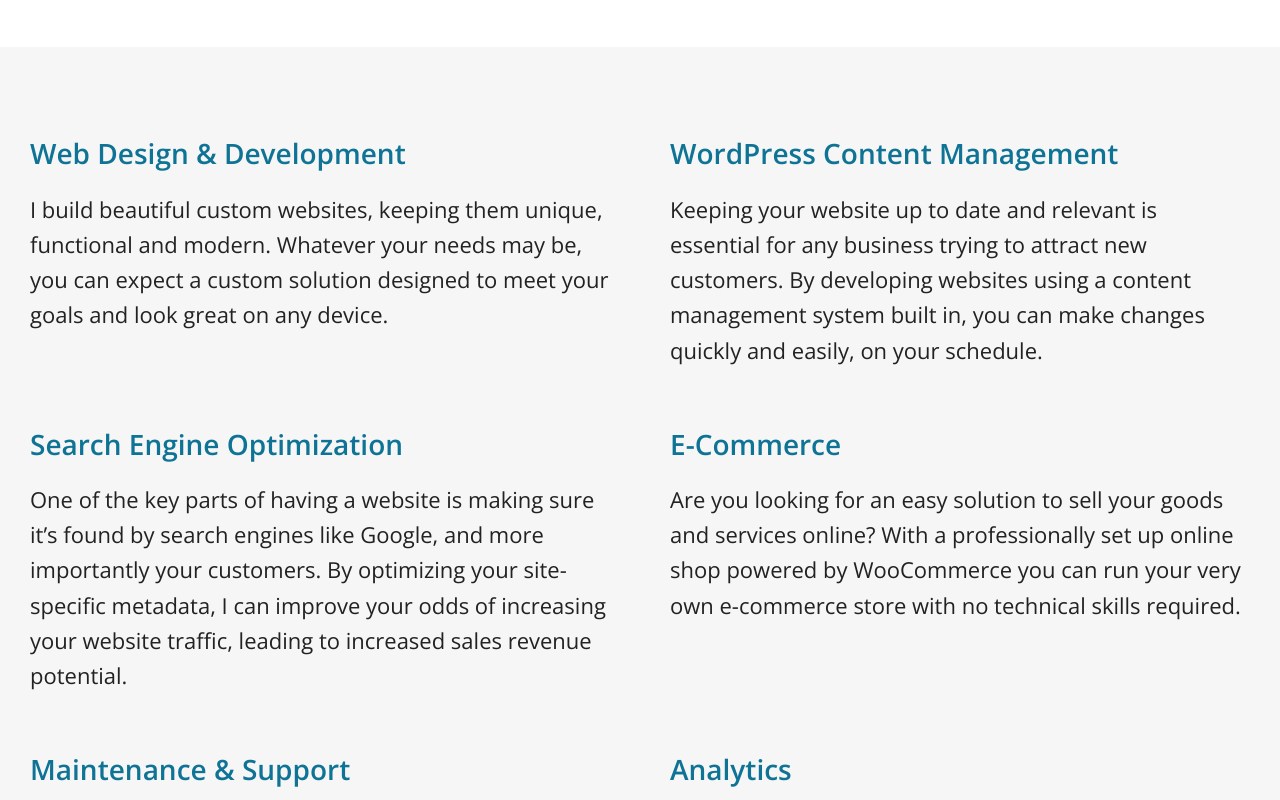
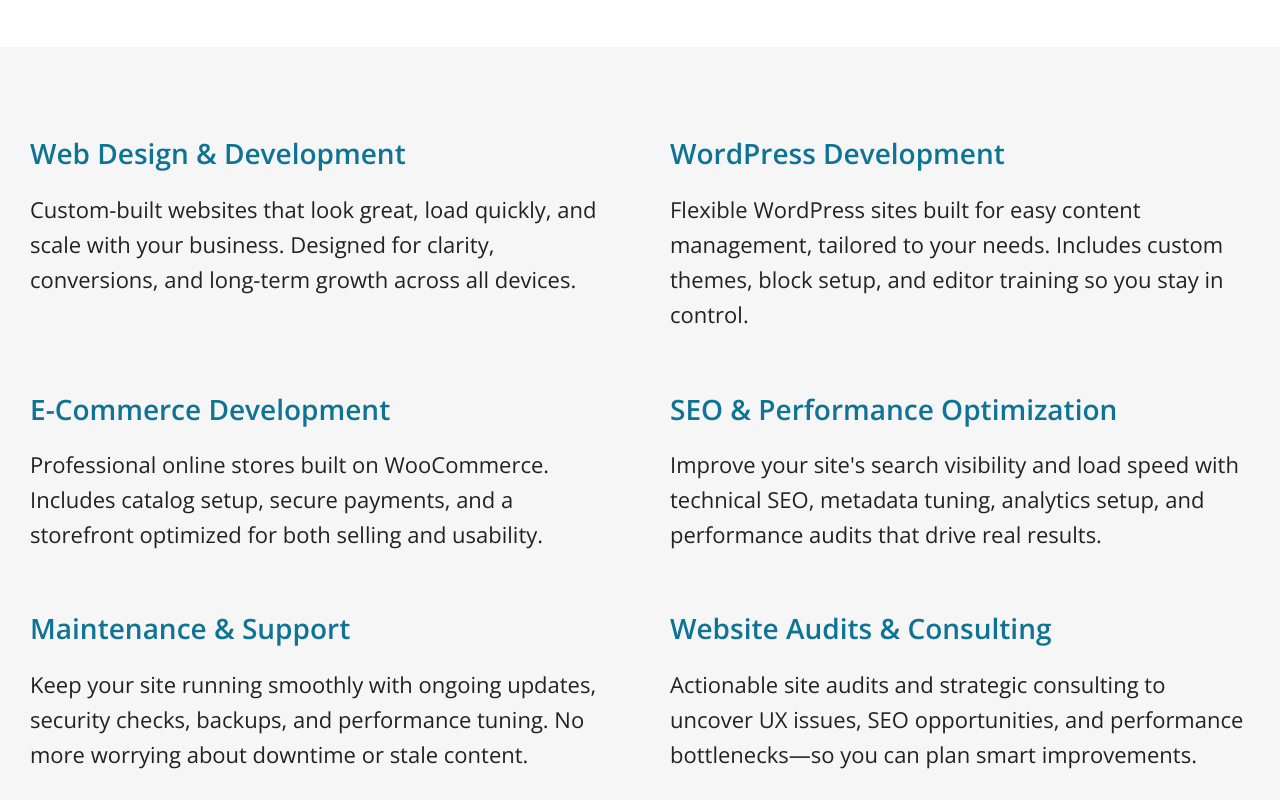
Before and after one commit to alexmarsh/nextjs-alexmarshwebsite, a Next.js app: page /services in a window 1280 px wide. Shown: the part 860-1660 px from the top of the page. Built offline with nearby package versions, Linux system fonts and the light colour scheme; no server answers.

Commit message:
update services data

```diff
--- a/src/data/services.ts
+++ b/src/data/services.ts
@@ -1,27 +1,40 @@
 // src/data/services.ts
-export const services = [
+
+export interface Service {
+    title: string
+    slug: string
+    description: string
+}
+
+export const services: Service[] = [
     {
         title: 'Web Design & Development',
-        description: 'I build beautiful custom websites, keeping them unique, functional and modern. Whatever your needs may be, you can expect a custom solution designed to meet your goals and look great on any device.'
+        slug: 'web-design-development',
+        description: 'Custom-built websites that look great, load quickly, and scale with your business. Designed for clarity, conversions, and long-term growth across all devices.'
     },
     {
-        title: 'WordPress Content Management',
-        description: 'Keeping your website up to date and relevant is essential for any business trying to attract new customers. By developing websites using a content management system built in, you can make changes quickly and easily, on your schedule.'
+        title: 'WordPress Development',
+        slug: 'wordpress-development',
+        description: 'Flexible WordPress sites built for easy content management, tailored to your needs. Includes custom themes, block setup, and editor training so you stay in control.'
     },
     {
-        title: 'Search Engine Optimization',
-        description: 'One of the key parts of having a website is making sure it’s found by search engines like Google, and more importantly your customers. By optimizing your site-specific metadata, I can improve your odds of increasing your website traffic, leading to increased sales revenue potential.'
+        title: 'E-Commerce Development',
+        slug: 'ecommerce-development',
+        description: 'Professional online stores built on WooCommerce. Includes catalog setup, secure payments, and a storefront optimized for both selling and usability.'
     },
     {
-        title: 'E-Commerce',
-        description: 'Are you looking for an easy solution to sell your goods and services online? With a professionally set up online shop powered by WooCommerce you can run your very own e-commerce store with no technical skills required.'
+        title: 'SEO & Performance Optimization',
+        slug: 'seo-performance-optimization',
+        description: 'Improve your site\'s search visibility and load speed with technical SEO, metadata tuning, analytics setup, and performance audits that drive real results.'
     },
     {
         title: 'Maintenance & Support',
-        description: 'As a website maintenance and support provider, I will work with you to get your business online and keep it that way. I offer a range of on-going support and maintenance services to ensure that your website is always up and running smoothly.'
+        slug: 'maintenance-support',
+        description: 'Keep your site running smoothly with ongoing updates, security checks, backups, and performance tuning. No more worrying about downtime or stale content.'
     },
     {
-        title: 'Analytics',
-        description: 'Get actionable data to maximize website performance and improve ROI with KPI-focused traffic analysis and marketing optimization reports, multivariate testing, and website user analysis.'
+        title: 'Website Audits & Consulting',
+        slug: 'website-audits-consulting',
+        description: 'Actionable site audits and strategic consulting to uncover UX issues, SEO opportunities, and performance bottlenecks—so you can plan smart improvements.'
     }
-]
+];
```
